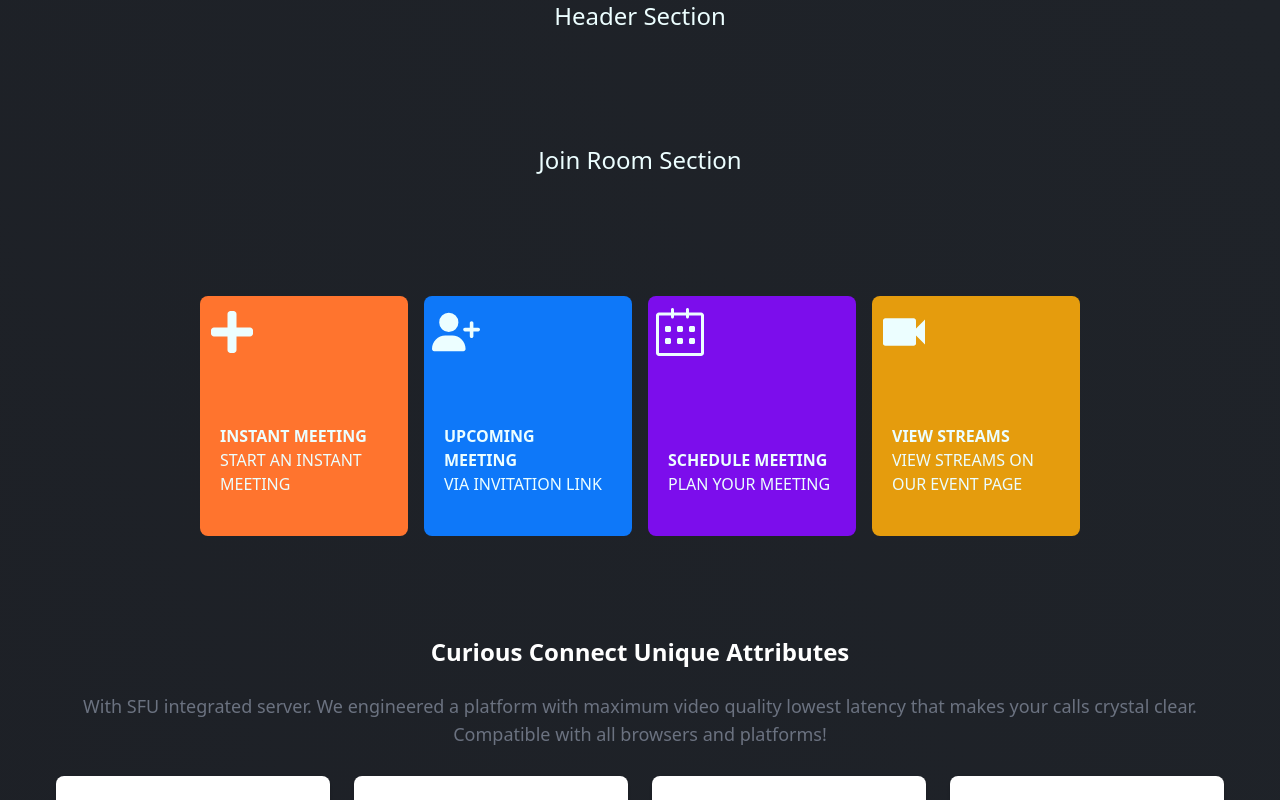
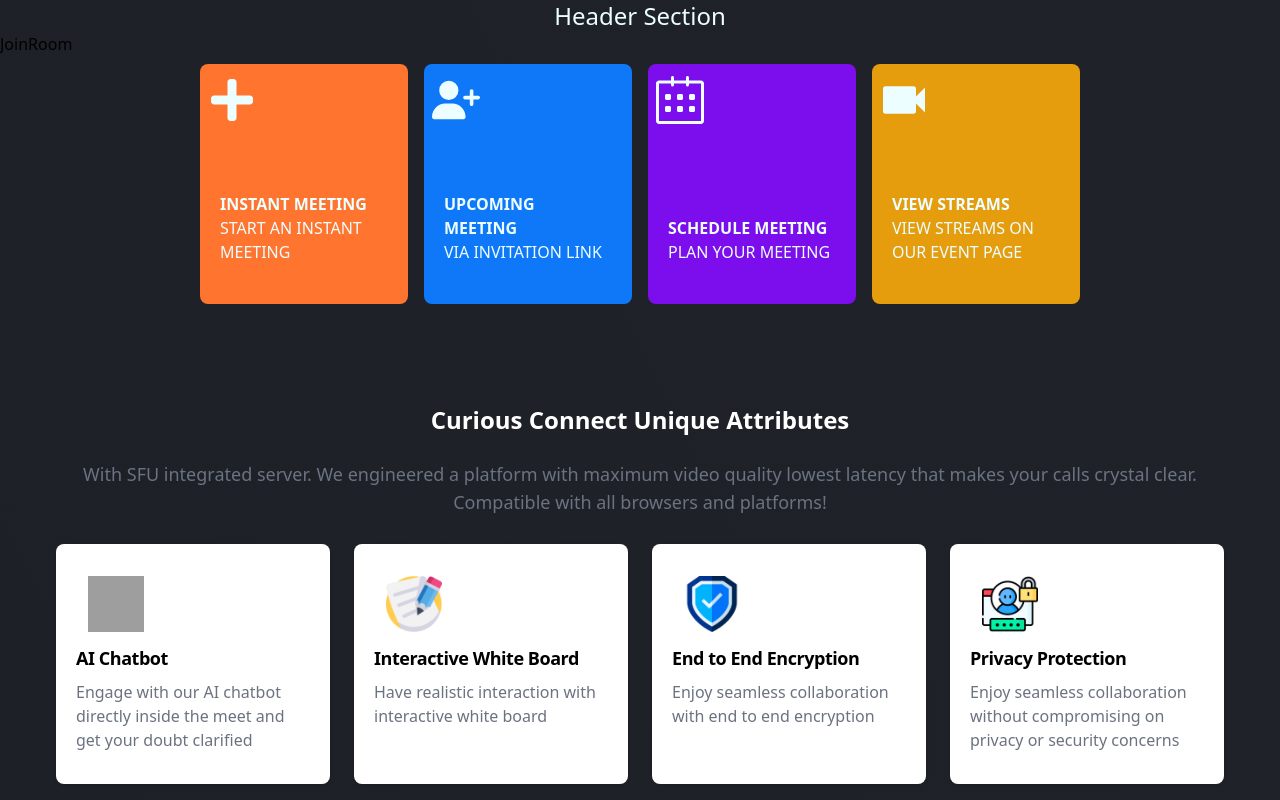
Before and after one commit to Curious-Ecosystem/Curious-Connect, a React (Vite) app in the folder frontend/: page / in a window 1280 px wide. Shown: the top 800 px of the page. Built offline with nearby package versions, Linux system fonts and the light colour scheme; grey boxes are pictures that could not be loaded.

Commit message:
Join Room Initial Setup Added

```diff
--- a/frontend/package.json
+++ b/frontend/package.json
@@ -12,7 +12,8 @@
   "dependencies": {
     "@remixicon/react": "^4.2.0",
     "react": "^18.2.0",
-    "react-dom": "^18.2.0"
+    "react-dom": "^18.2.0",
+    "react-router-dom": "^6.23.1"
   },
   "devDependencies": {
     "@types/react": "^18.2.66",
--- /dev/null
+++ b/frontend/src/Components/Pages/Join-Room-Page/JoinRoom.jsx
@@ -0,0 +1,11 @@
+import React from "react";
+
+const JoinRoomComponent = () => {
+	return (
+		<div className="w-full h-full text-cyan-50 text-2xl text-center p-28">
+			Join Room Section
+		</div>
+	);
+};
+
+export default JoinRoomComponent;
--- a/frontend/src/Components/Pages/Landing-Page/JoinRoom.jsx
+++ /dev/null
@@ -1,11 +0,0 @@
-import React from "react";
-
-const JoinRoom = () => {
-  return (
-    <div className="w-full h-full text-cyan-50 text-2xl text-center p-28">
-      Join Room Section
-    </div>
-  );
-};
-
-export default JoinRoom;
--- /dev/null
+++ b/frontend/src/Pages/JoinRoom-Page.jsx
@@ -0,0 +1,8 @@
+import React from "react";
+
+// parent component for Join, Please do development in /frontend/src/Components/Pages/Join-Room-Page/JoinRoom.jsx
+const JoinRoom = () => {
+	return <div>JoinRoom</div>;
+};
+
+export default JoinRoom;
--- a/frontend/src/Pages/Landing-Page.jsx
+++ b/frontend/src/Pages/Landing-Page.jsx
@@ -1,9 +1,9 @@
 import React from "react";
 import LandingHeader from "../Components/Pages/Landing-Page/LandingHeader";
-import JoinRoom from "../Components/Pages/Landing-Page/JoinRoom";
 import Feature from "../Components/Pages/Landing-Page/Feature";
 import MeetingCards from "../Components/Pages/Landing-Page/MeetingCards";
 import OurTeam from "../Components/Pages/Landing-Page/OurTeam";
+import JoinRoom from "./JoinRoom-Page";
 
 export const LandingPage = () => {
 	return (
```
Also changed, not shown: frontend/src/dummy.txt (deleted). Lines whose indentation alone changed are shown as unchanged.
